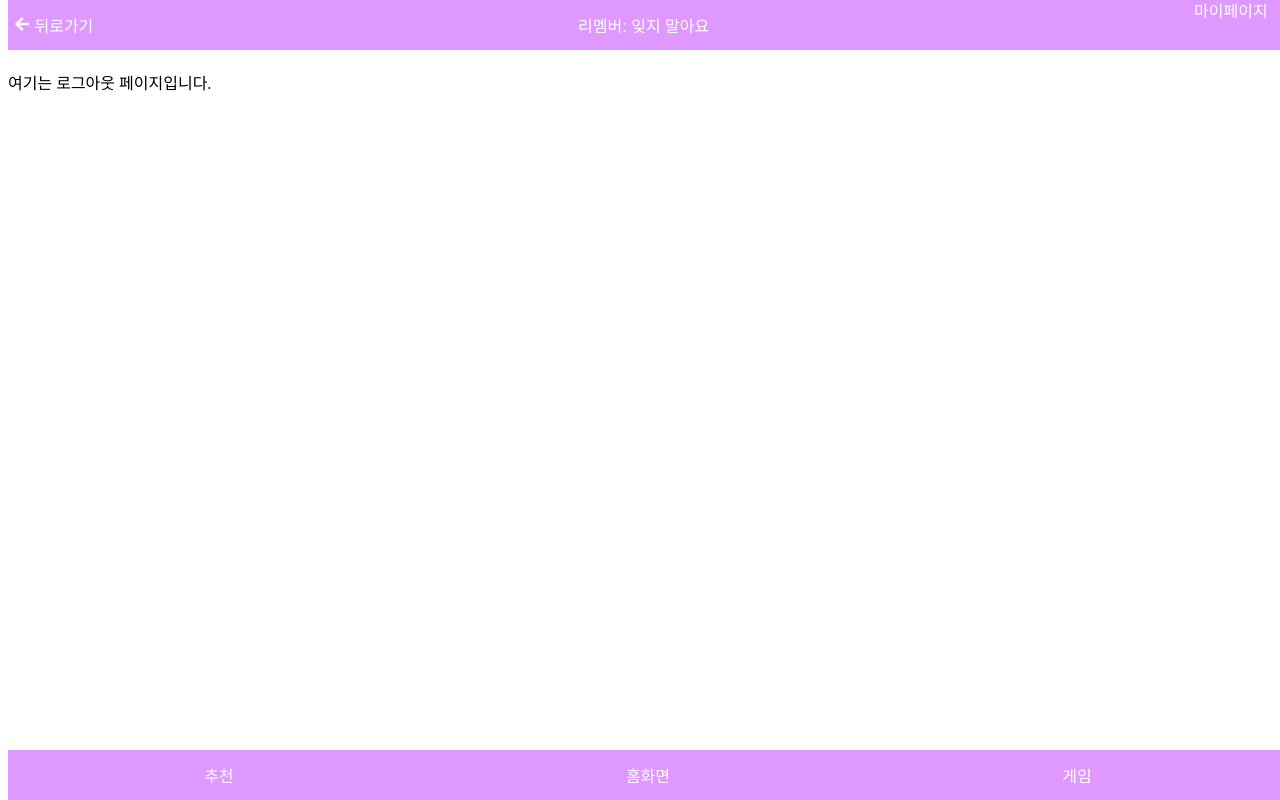
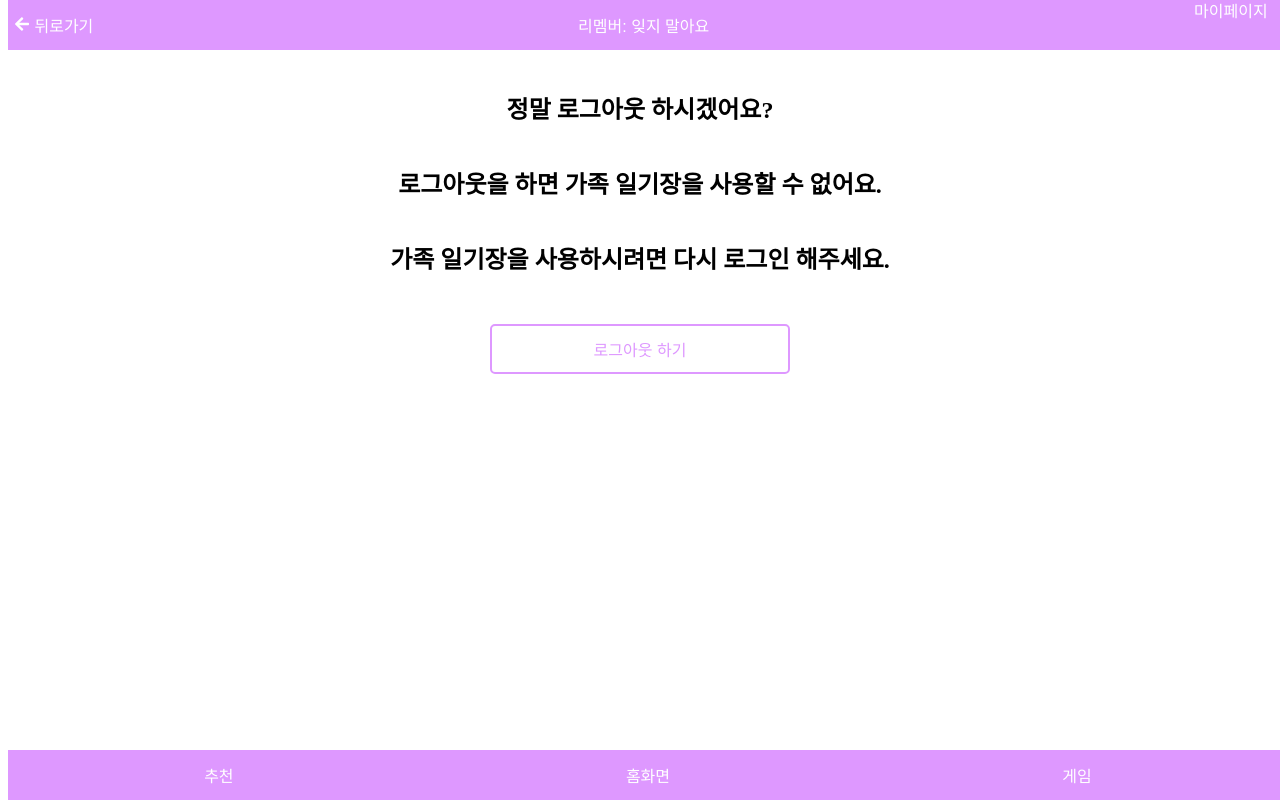
Before and after one commit to JOOMINSE0/Team14, a React (Create React App) app: page /logout in a window 1280 px wide. Built offline with nearby package versions, Linux system fonts and the light colour scheme.

Commit message:
[ADD] 회원 탈퇴 페이지 완성

```diff
--- a/src/pages/DeleteAccount/DeleteAccount.jsx
+++ b/src/pages/DeleteAccount/DeleteAccount.jsx
@@ -1,17 +1,34 @@
 import React from "react";
+import Nav from "../../component/Nav/Nav";
 import Header from "../../component/Header/Header";
+import './DeleteAccount.scss';
+import { useNavigate } from 'react-router-dom';
 
 //화면 Main(메인화면) 컴포넌트를 만든다
-const DeleteAccount = () => {
+const Logout = () => {
+    const navigate = useNavigate(); // useNavigate 훅을 사용
+
+    const handleCompleteButtonClick = () => {
+        alert('성공적으로 회원 탈퇴 되었습니다!');
+        // 입력 완료 버튼 클릭 시 main 화면으로 이동
+        navigate('/main');
+    };
 
     return (
         <div>
             <Header />
-            <div className="content">
-                <p>여기는 회원탈퇴 페이지입니다.</p>
+            <div className="content delete-column">
+                <h2>정말 회원 탈퇴 하시겠어요?</h2>
+                <h2>회원 탈퇴를 하면 가족 일기장을 사용할 수 없어요.</h2>
+                <h2>가족 일기장을 사용하시려면 다시 회원 가입을 해주세요.</h2>
+                <div className="sizedbox"></div>
+                <button className="delete-button" onClick={handleCompleteButtonClick}>
+                    회원 탈퇴 하기
+                </button>
             </div>
+            <Nav />
         </div>
     );
 };
 
-export default DeleteAccount;
+export default Logout;
--- a/src/pages/DeleteAccount/DeleteAccount.scss
+++ b/src/pages/DeleteAccount/DeleteAccount.scss
@@ -2,3 +2,42 @@
     margin-top: 70px;
     /* 헤더의 높이만큼 추가 */
 }
+
+.delete-column {
+    display: flex;
+    align-items: center; // 수직 방향 중앙 정렬
+    justify-content: flex-start; // 수평 방향 시작 정렬
+    flex-direction: column;
+}
+
+.sizedbox {
+    height: 30px;
+}
+
+.delete-button {
+    width: 300px;
+    height: 50px;
+    background-color: transparent;
+    /* 배경을 투명으로 설정 */
+    border: 2px solid #DE98FF;
+    border-radius: 5px;
+    color: #DE98FF;
+    font-size: 16px;
+    cursor: pointer;
+    transition: background-color 0.3s;
+    /* 배경색 전환 애니메이션 */
+
+    &.selected {
+        background-color: #DE98FF;
+        /* 선택된 버튼의 배경색을 변경 */
+        color: white;
+        /* 텍스트 색상 변경 */
+    }
+
+    &:hover {
+        background-color: #DE98FF;
+        /* 마우스 호버 시 배경색 변경 */
+        color: white;
+        /* 텍스트 색상 변경 */
+    }
+}
--- a/src/pages/LogOut/LogOut.jsx
+++ b/src/pages/LogOut/LogOut.jsx
@@ -1,15 +1,30 @@
 import React from "react";
 import Nav from "../../component/Nav/Nav";
 import Header from "../../component/Header/Header";
+import './LogOut.scss';
+import { useNavigate } from 'react-router-dom';
 
 //화면 Main(메인화면) 컴포넌트를 만든다
 const Logout = () => {
+    const navigate = useNavigate(); // useNavigate 훅을 사용
+
+    const handleCompleteButtonClick = () => {
+        alert('성공적으로 로그아웃 되었습니다!');
+        // 입력 완료 버튼 클릭 시 main 화면으로 이동
+        navigate('/main');
+    };
 
     return (
         <div>
             <Header />
-            <div className="content">
-                <p>여기는 로그아웃 페이지입니다.</p>
+            <div className="content logout-column">
+                <h2>정말 로그아웃 하시겠어요?</h2>
+                <h2>로그아웃을 하면 가족 일기장을 사용할 수 없어요.</h2>
+                <h2>가족 일기장을 사용하시려면 다시 로그인 해주세요.</h2>
+                <div className="sizedbox"></div>
+                <button className="logout-button" onClick={handleCompleteButtonClick}>
+                    로그아웃 하기
+                </button>
             </div>
             <Nav />
         </div>
--- a/src/pages/LogOut/LogOut.scss
+++ b/src/pages/LogOut/LogOut.scss
@@ -2,3 +2,42 @@
     margin-top: 70px;
     /* 헤더의 높이만큼 추가 */
 }
+
+.logout-column {
+    display: flex;
+    align-items: center; // 수직 방향 중앙 정렬
+    justify-content: flex-start; // 수평 방향 시작 정렬
+    flex-direction: column;
+}
+
+.sizedbox {
+    height: 30px;
+}
+
+.logout-button {
+    width: 300px;
+    height: 50px;
+    background-color: transparent;
+    /* 배경을 투명으로 설정 */
+    border: 2px solid #DE98FF;
+    border-radius: 5px;
+    color: #DE98FF;
+    font-size: 16px;
+    cursor: pointer;
+    transition: background-color 0.3s;
+    /* 배경색 전환 애니메이션 */
+
+    &.selected {
+        background-color: #DE98FF;
+        /* 선택된 버튼의 배경색을 변경 */
+        color: white;
+        /* 텍스트 색상 변경 */
+    }
+
+    &:hover {
+        background-color: #DE98FF;
+        /* 마우스 호버 시 배경색 변경 */
+        color: white;
+        /* 텍스트 색상 변경 */
+    }
+}
```
